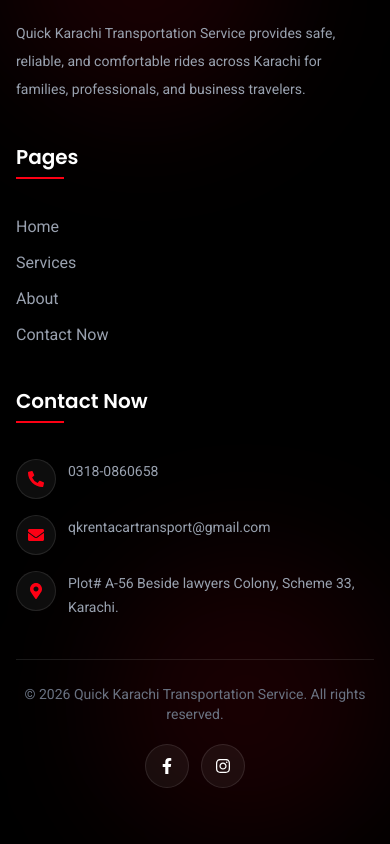
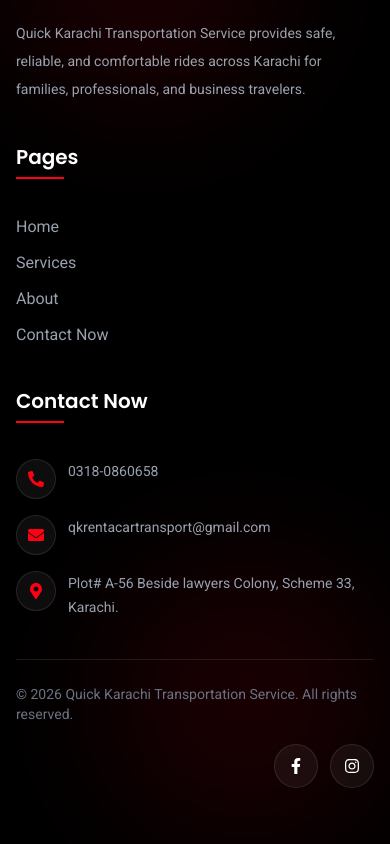
Before and after one commit to AMoizKhan/Quick-Karachi, a Next.js app: page /about-us in a window 390 px wide. Shown: the part 8680-9524 px from the top of the page. Built offline with nearby package versions, Linux system fonts and the light colour scheme.

Commit message:
Done by moiz

```diff
--- a/app/Home/Components/AboutSection.jsx
+++ b/app/Home/Components/AboutSection.jsx
@@ -55,7 +55,7 @@ export default function AboutSection() {
           {/* Right */}
           <div className="relative h-[320px] md:h-[500px] rounded-2xl overflow-hidden shadow-xl">
             <Image
-              src="/images/about.jpg"
+              src="/images/bg-6.jpeg"
               alt="About Quick Karachi"
               fill
               className="object-cover"
--- a/app/components/Footer/Footer.jsx
+++ b/app/components/Footer/Footer.jsx
@@ -135,8 +135,8 @@ export default function Footer() {
         </div>
 
         {/* Bottom Section */}
-        <div className="pt-6 flex flex-col md:flex-row items-center justify-between gap-5">
-          <p className="text-sm text-gray-500 text-center md:text-left">
+        <div className="pt-6 flex flex-col md:flex-row items-end justify-between gap-5">
+          <p className="text-sm text-gray-500 text-start md:text-left">
             &copy; {new Date().getFullYear()} Quick Karachi Transportation
             Service. All rights reserved.
           </p>
--- a/app/components/WhatsAppFloat/WhatsAppFloat.jsx
+++ b/app/components/WhatsAppFloat/WhatsAppFloat.jsx
@@ -8,7 +8,7 @@ export default function WhatsAppFloat() {
       target="_blank"
       rel="noopener noreferrer"
       aria-label="Chat with us on WhatsApp"
-      className="fixed bottom-5 right-3 sm:bottom-6 sm:right-6 z-[90] flex items-center justify-center w-14 h-14 sm:w-16 sm:h-16 rounded-full bg-white shadow-lg hover:scale-110 active:scale-95 transition-transform duration-200 animate-whatsappPulse"
+      className="fixed bottom-5 left-3 sm:bottom-6 sm:right-6 z-[90] flex items-center justify-center w-14 h-14 sm:w-16 sm:h-16 rounded-full bg-white shadow-lg hover:scale-110 active:scale-95 transition-transform duration-200 animate-whatsappPulse"
     >
       <Image
         src="/images/whatsapp.png"
```
